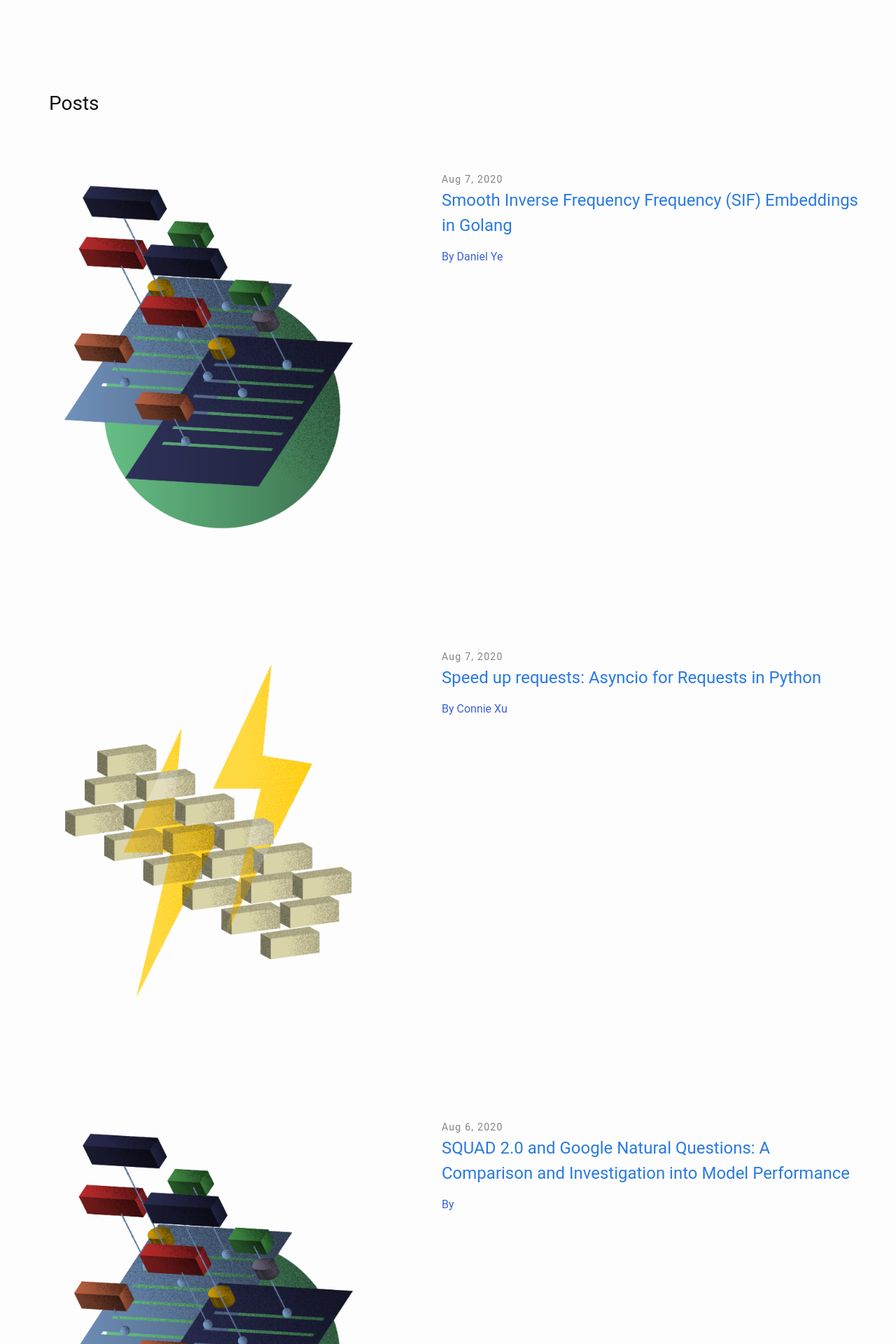
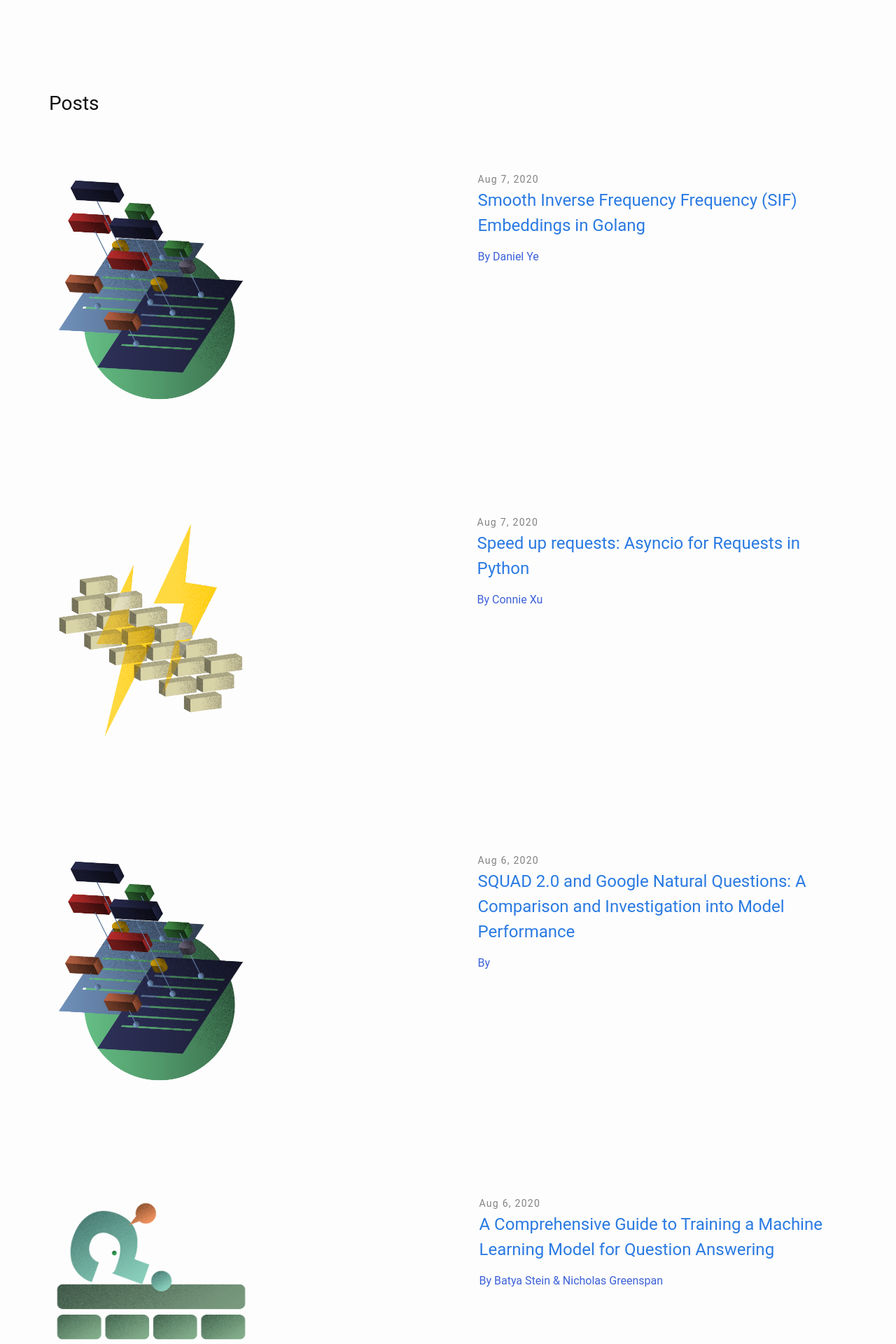
Before and after one commit to nlmatics/nlmatics.github.io, a Jekyll site: the page built from docs/index.markdown, in a window 1280 px wide. Shown: the part 1040-2960 px from the top of the page at 70% size. Built offline with Jekyll 4.4.1, drawn with Linux system fonts in a browser that asks for light colours.

Commit message:
css changes for layout and responsive behaviour

```diff
--- a/docs/_sass/minima/_base.scss
+++ b/docs/_sass/minima/_base.scss
@@ -64,7 +64,6 @@
 
 .featured-thumb img
 {
-
 padding-right: $spacing-unit*4;
 padding-bottom: $spacing-unit*4;
 }
@@ -72,7 +71,7 @@
 .featured-text
 {
   flex: 0 1 auto;
-
+  flex-wrap: wrap;
 
 
 }
@@ -109,20 +108,19 @@
 
 
 .post-container{
-  position: relative;
+
+  display: inline-flex;
 
 }
 
 .post-thumb img {
-position: relative;
-width: 40%;
-padding-right: $spacing-unit*3;
+width: 50%;
 padding-bottom: $spacing-unit*4;
 }
 .post-text {
-  position: absolute;
-  width: $spacing-unit*20;
-  padding-left: $spacing-unit/2;
+ flex: 0 0.1 auto;
+width: 50%;
+  padding-left: $spacing-unit;
 
 }
 
```
Also changed, not shown: 2 other files.
